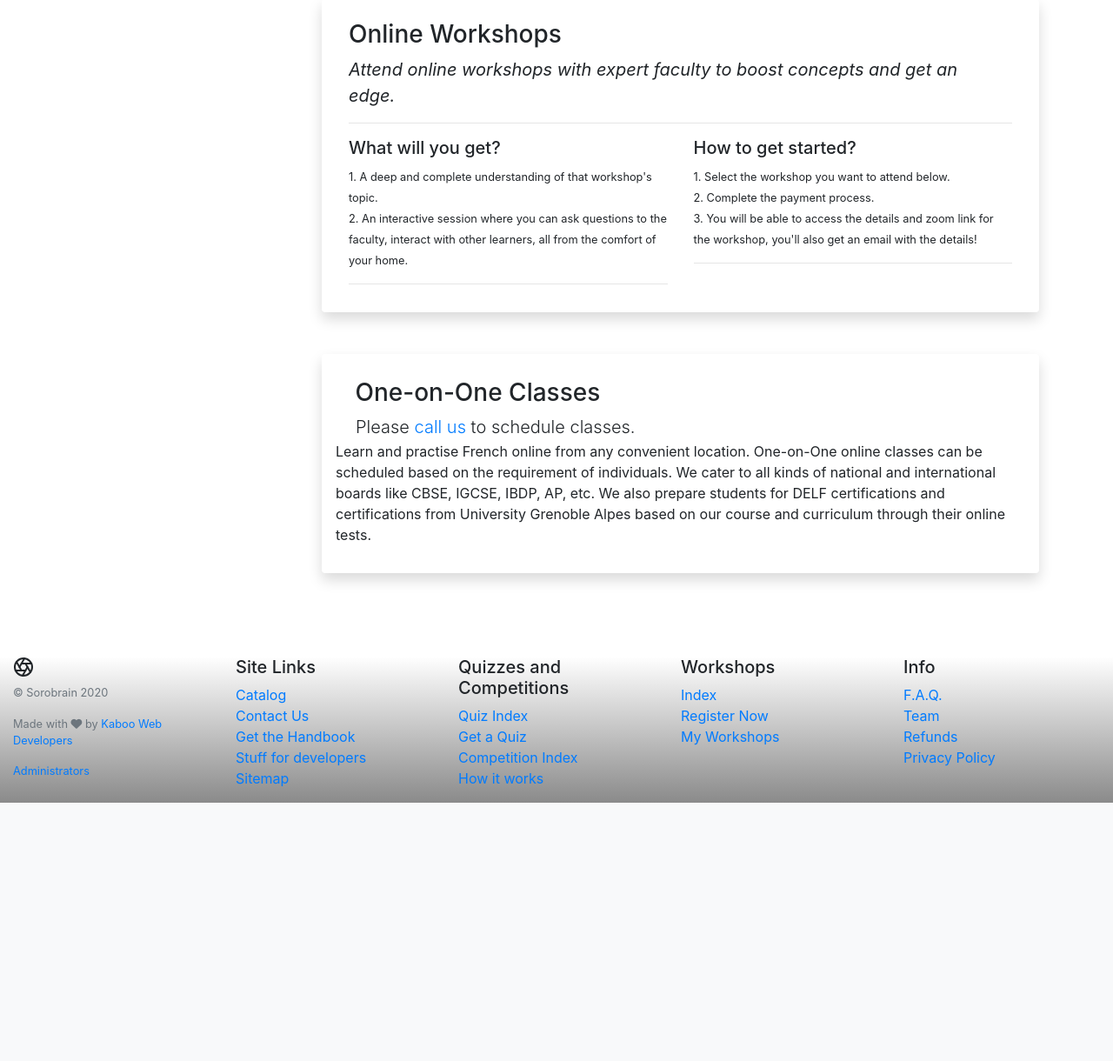
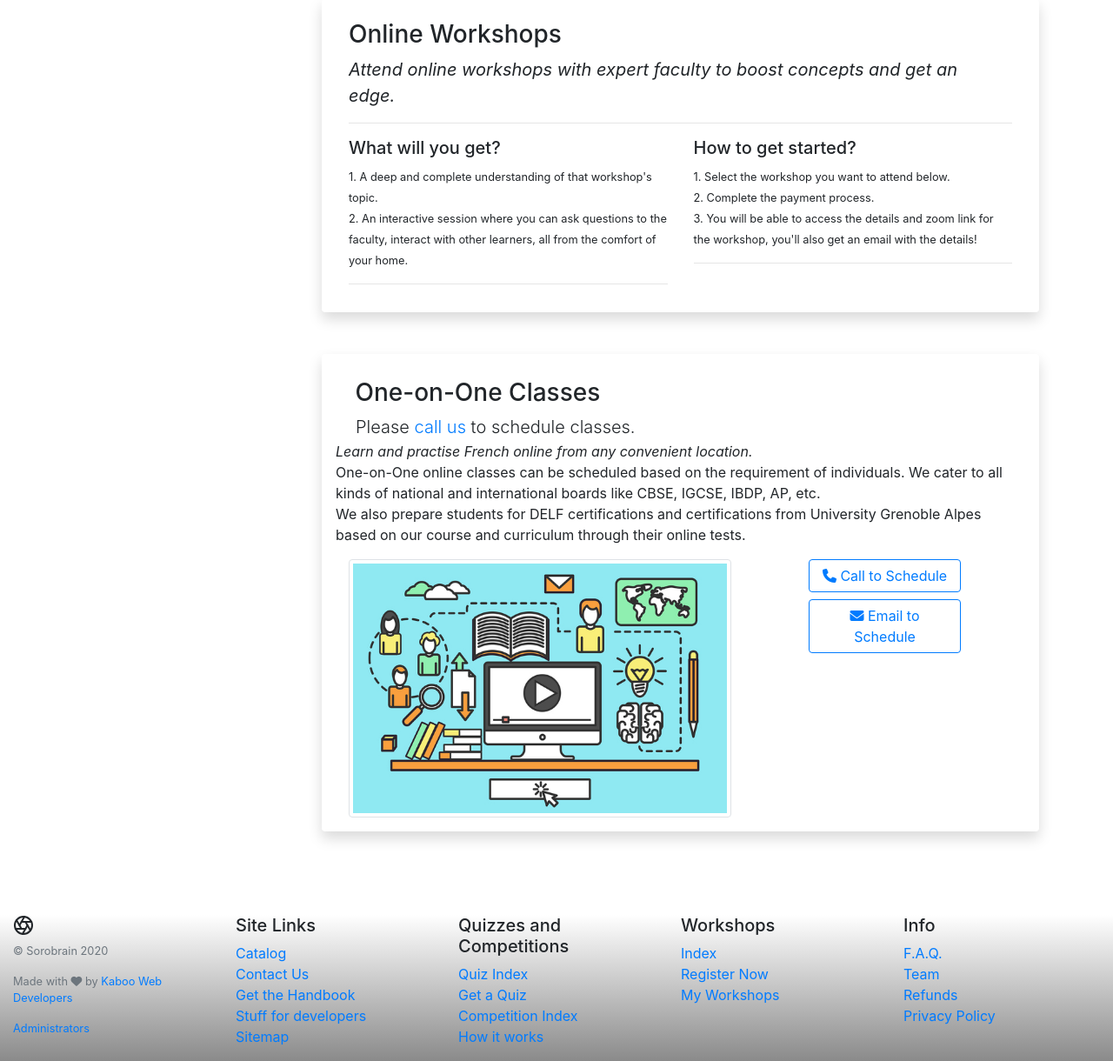
Before and after one commit to IshanManchanda/sorobrain, a Django app: page /catalog/ in a window 1280 px wide. Shown: the part 2144-3364 px from the top of the page at 87% size. Before the commit the page ends 3067 px from the top, so only its background shows below. Run offline with Django 3.2, Linux system fonts and the light colour scheme; data that the repository does not hold is empty; some libraries are stand-ins or nearby versions.

Commit message:
stylistic changes

```diff
--- a/main/templates/main/catalog.html
+++ b/main/templates/main/catalog.html
@@ -251,13 +251,27 @@
                 <p class="lead px-2" style="margin-bottom: 1px;">Please <a href="tel: +919810522445">call us</a> to
                   schedule classes. </p>
                 <div class="row">
-                  <p>Learn and practise French online from any convenient location.
+                  <p><i>Learn and practise French online from any convenient location.</i>
+                    <br>
                     One-on-One online classes can be scheduled based on the requirement of individuals. We cater to all
-                    kinds of national and international boards like CBSE, IGCSE, IBDP, AP, etc. We also prepare students
+                    kinds of national and international boards like CBSE, IGCSE, IBDP, AP, etc.
+                    <br>
+                    We also prepare students
                     for DELF certifications and certifications from University Grenoble Alpes based on our course and
                     curriculum through their online tests.</p>
                 </div>
-                <!--TODO: add clip art and button-->
+                <div class="row">
+                  <div class="col-md-8">
+                    <img class="img-responsive img-thumbnail" alt="thumbnail" src="{% static 'main/img/catalog/classes-placeholder.jpg' %}" style="max-width: 440px">
+                  </div>
+                  <div class="col-md-4">
+                    <div class="float-left">
+                      <a href="tel: +919810522445"><button class="btn btn-outline-primary w-75"><i class="fa fa-phone"></i> Call to Schedule</button></a>
+                      <a href="mailto: info@sorobrain.com"><button class="btn btn-outline-primary w-75 my-2"><i class="fa fa-envelope"></i> Email to Schedule</button></a>
+
+                    </div>
+                  </div>
+                </div>
 {#                <div class="row">#}
 {#                  <div class="card-columns">#}
 {#                    {% for class in classes %}#}
--- a/main/templates/main/index.html
+++ b/main/templates/main/index.html
@@ -116,7 +116,7 @@
             your skills. Receive a participation certificate on
             the successful completion of each workshop.</p>
           <a class="learn-more"
-             href="#{% url 'catalog' %}#workshops">Learn more
+             href="{% url 'catalog' %}#workshops">Learn more
             »</a></div>
       </div>
       <div class="col-sm-6 col-md-5 col-lg-4 item">
```
Also changed, not shown: main/templates/main/global.html (+17 -1 lines).
